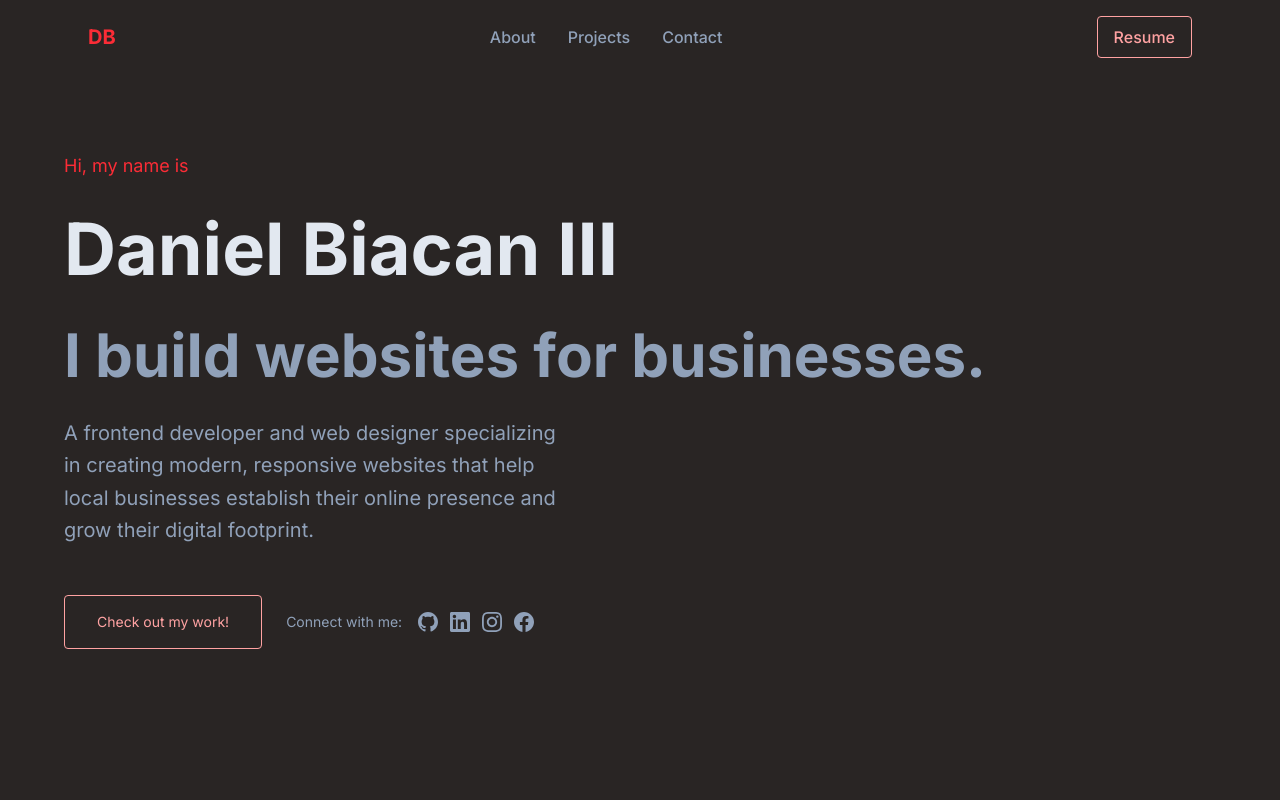
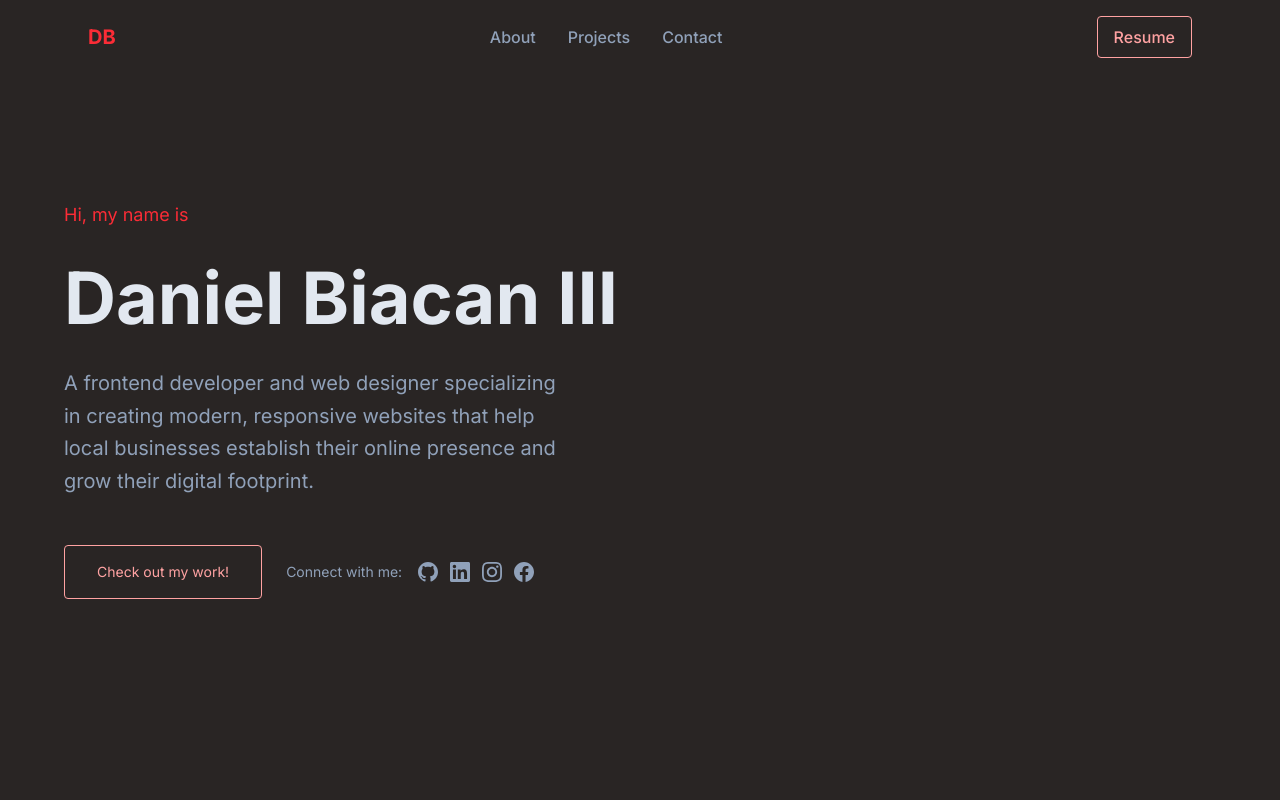
Before and after one commit to deymdaniel/portfolio_v2, a React (Vite) app: page / in a window 1280 px wide. Shown: the top 800 px of the page. Built offline with nearby package versions, Linux system fonts and the light colour scheme.

Commit message:
Adjusted hero section

```diff
--- a/src/components/Hero.jsx
+++ b/src/components/Hero.jsx
@@ -62,11 +62,6 @@ const Hero = () => {
           >
             {config.name}
           </h1>
-          <h2
-            className={`${config.colors.textSecondary} text-3xl md:text-5xl lg:text-6xl font-bold leading-tight`}
-          >
-            I build websites for businesses.
-          </h2>
           <p
             className={`${config.colors.textSecondary} text-lg md:text-xl max-w-lg leading-relaxed`}
           >
```
